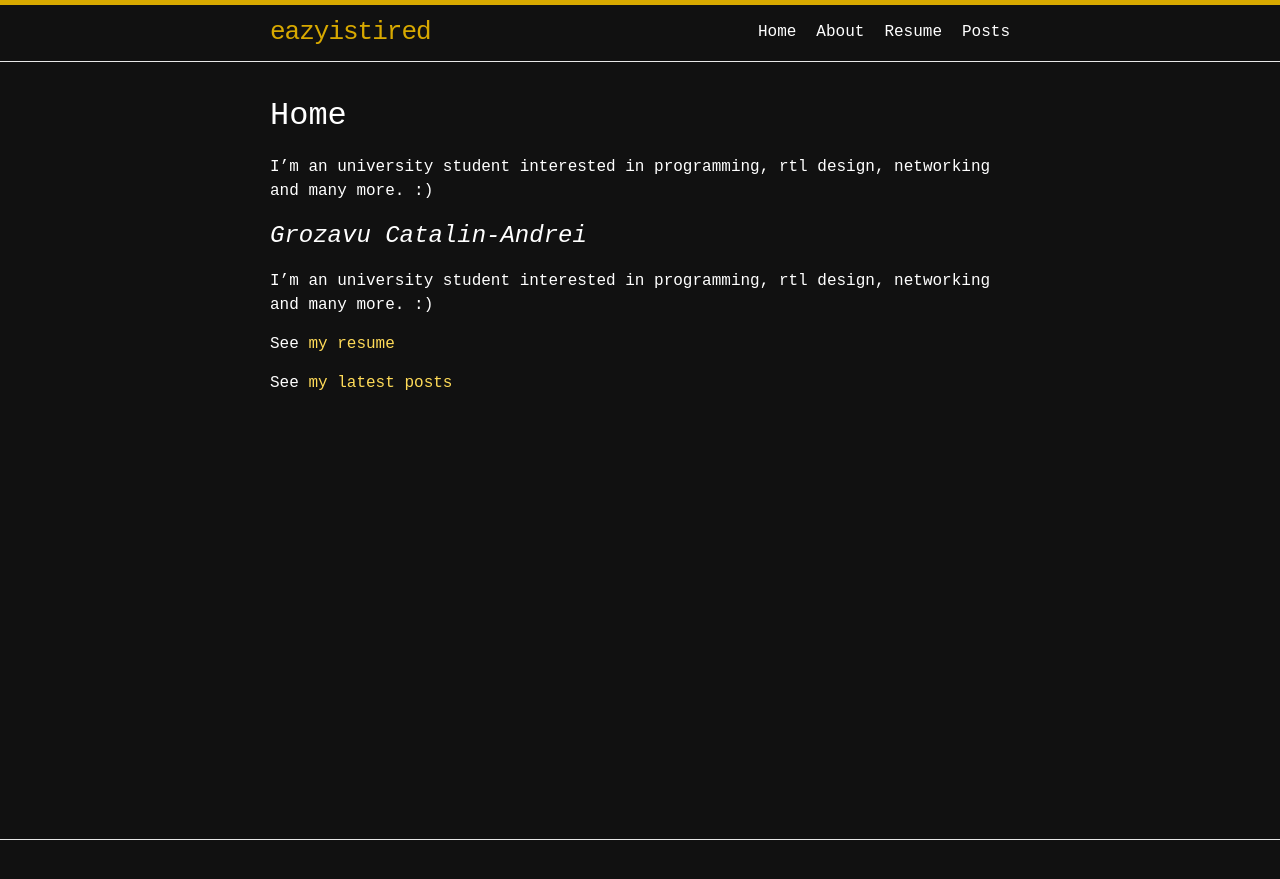
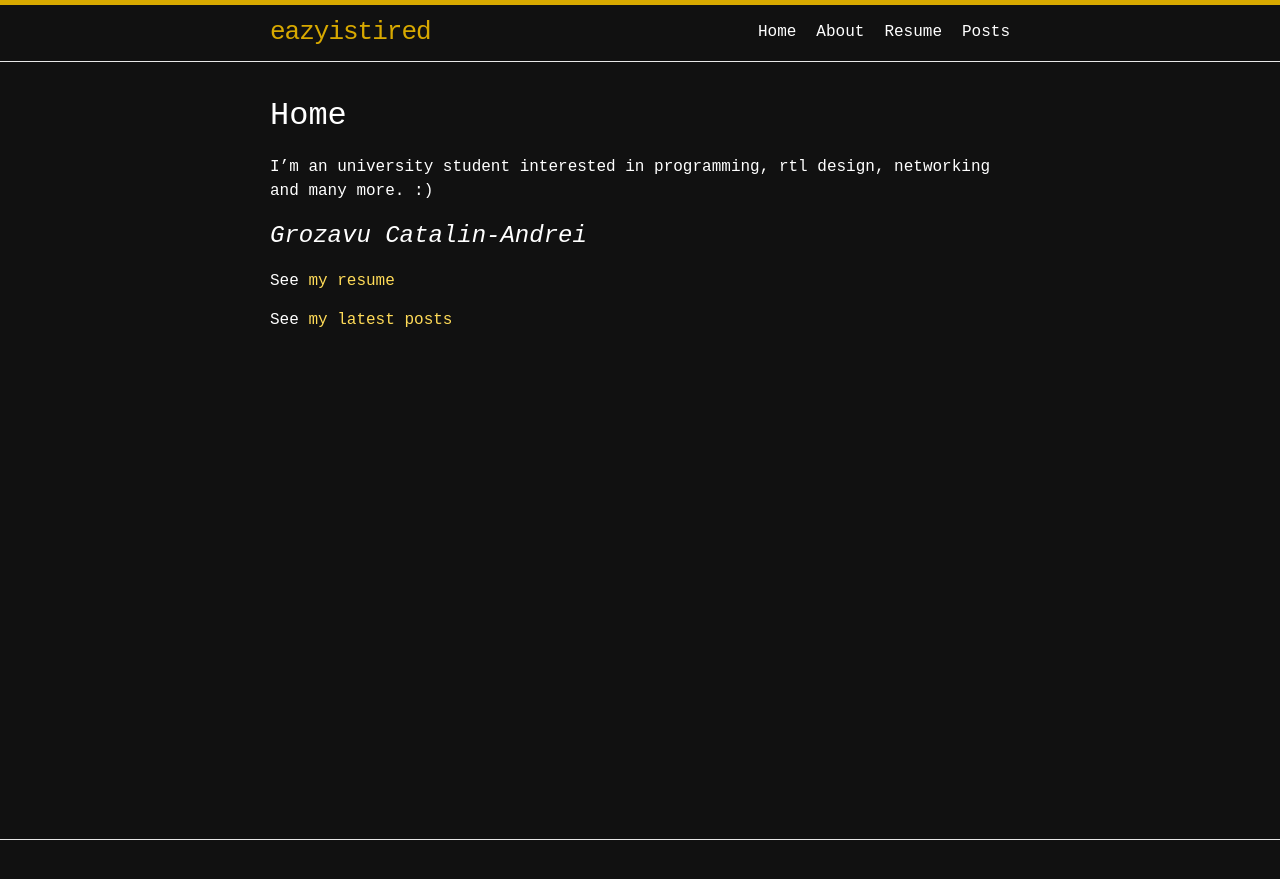
Before and after one commit to eazyistired/personal-website, a Jekyll site: the page built from docs/index.markdown, in a window 1280 px wide. Shown: the top 879 px of the page. Built offline with Jekyll 4.4.1, drawn with Linux system fonts in a browser that asks for light colours.

Commit message:
Update index.markdown

```diff
--- a/docs/index.markdown
+++ b/docs/index.markdown
@@ -5,8 +5,6 @@ title: Home
 
 ## *Grozavu Catalin-Andrei*
 
-I'm an university student interested in programming, rtl design, networking and many more. :)
-
 See [my resume](./resume)
 
 See [my latest posts](./posts)
```
